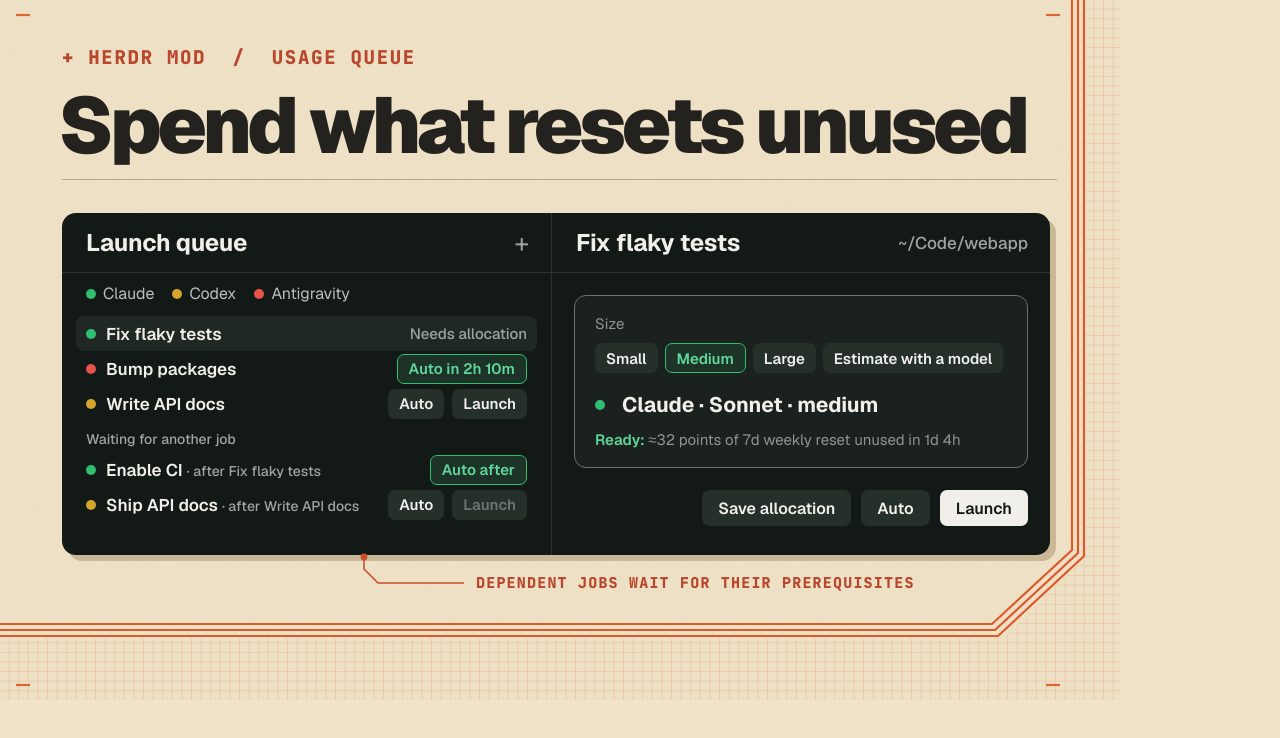
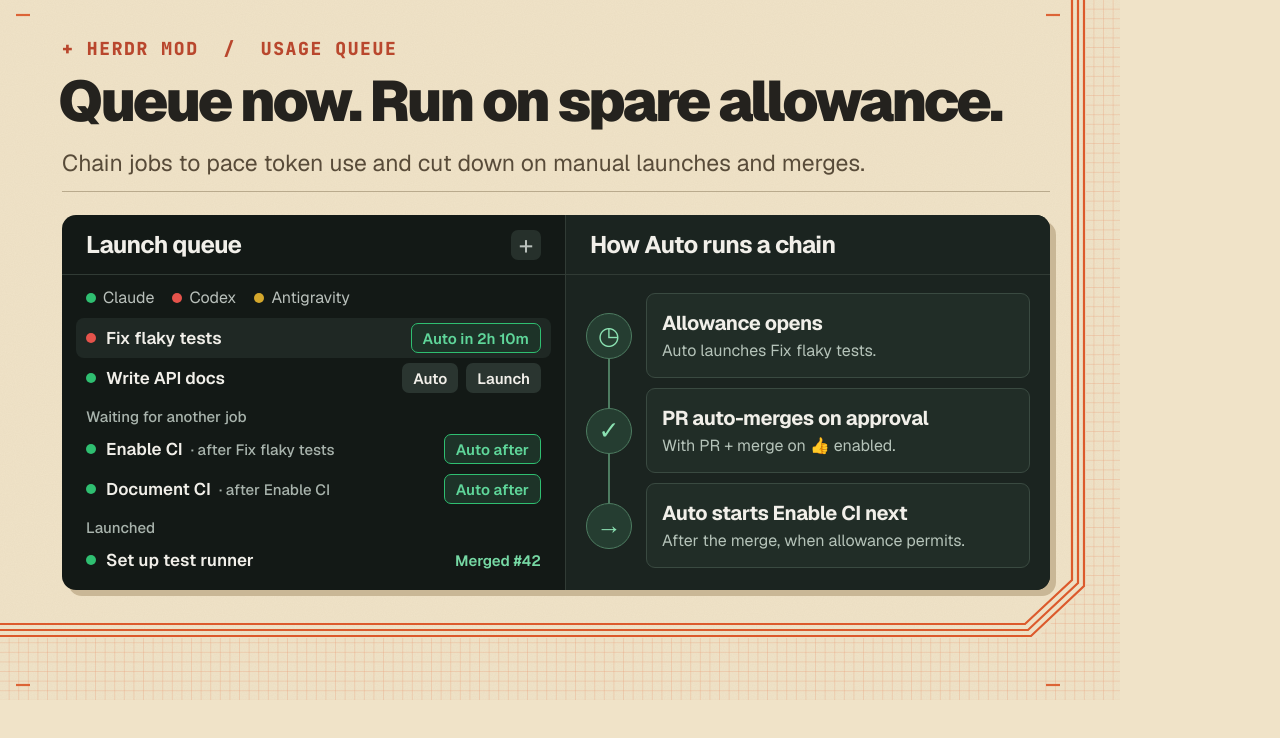
Before and after one commit to EMRahman/herdr-usage-queue, a website: page herdr-app/preview/preview.html in a window 1280 px wide. Drawn offline with nearby package versions, Linux system fonts and the light colour scheme.

Commit message:
Show allowance-paced jobs in the queue splash (#5)
Co-authored-by: Ehsan Rahman <ehsanrahman@Ehsans-Mac-mini.local>

```diff
--- a/herdr-app/preview/preview.html
+++ b/herdr-app/preview/preview.html
@@ -7,6 +7,7 @@
 <html>
 <head>
 <meta charset="utf-8">
+<title>Herdr Usage Queue</title>
 <link rel="preconnect" href="https://fonts.googleapis.com">
 <link href="https://fonts.googleapis.com/css2?family=Geist:wght@400;500;600;700;900&family=JetBrains+Mono:wght@700;800&display=block" rel="stylesheet">
 <style>
@@ -15,54 +16,54 @@
   body { position: relative; background: #f0e3c8; font-family: Geist, sans-serif; color: #f1efe9; }
   svg.paper { position: absolute; inset: 0; }
 
-  .kicker { position: absolute; left: 62px; top: 48px; font: 800 19px/1 "JetBrains Mono", monospace;
+  .kicker { position: absolute; left: 62px; top: 40px; font: 800 18px/1 "JetBrains Mono", monospace;
     letter-spacing: 0.09em; color: #b9472d; white-space: pre; }
-  h1 { position: absolute; left: 58px; top: 86px; font: 900 79px/1 Geist, sans-serif; letter-spacing: -0.052em;
+  h1 { position: absolute; left: 58px; top: 73px; font: 900 57px/1 Geist, sans-serif; letter-spacing: -0.052em;
     color: #24221e; white-space: nowrap; }
-  .rule { position: absolute; left: 62px; top: 179px; width: 995px; height: 1px; background: #b9aa8d; }
+  .intro { position: absolute; left: 62px; top: 148px; font-size: 23px; color: #584b39; }
+  .rule { position: absolute; left: 62px; top: 191px; width: 988px; height: 1px; background: #b9aa8d; }
 
-  .card { position: absolute; left: 62px; top: 213px; width: 988px; height: 342px; background: #131916;
-    border-radius: 14px; box-shadow: 6px 6px 0 #c9b796; display: flex; overflow: hidden; }
-  .pane { display: flex; flex-direction: column; }
-  .left { width: 490px; border-right: 1px solid #2c332f; }
-  .right { flex: 1; }
-  .head { height: 60px; padding: 0 22px 0 24px; display: flex; align-items: center; gap: 10px;
-    border-bottom: 1px solid #2c332f; }
-  .title { font-weight: 700; font-size: 24px; letter-spacing: -0.01em; flex: 1; }
-  .plus { color: #9ca59f; font-size: 26px; font-weight: 400; margin-left: 4px; }
-  .lights { display: flex; gap: 18px; padding: 10px 24px 10px; color: #b9c0bb; font-size: 16px; }
+  .card { position: absolute; left: 62px; top: 215px; width: 988px; height: 375px; background: #131916;
+    border-radius: 14px; box-shadow: 6px 6px 0 #c9b796; display: grid; grid-template-columns: 504px 1fr;
+    overflow: hidden; }
+  .queue { border-right: 1px solid #313b35; }
+  .flow { background: #1b2420; }
+  .head { height: 60px; padding: 0 24px; display: flex; align-items: center; justify-content: space-between;
+    border-bottom: 1px solid #313b35; }
+  .title { font-weight: 700; font-size: 24px; letter-spacing: -0.03em; }
+  .plus { color: #b9c0bb; font-size: 26px; line-height: 30px; width: 30px; text-align: center;
+    border-radius: 7px; background: #26302b; }
+  .lights { display: flex; gap: 18px; padding: 12px 24px 10px; color: #b9c0bb; font-size: 16px; }
   .dot { display: inline-block; width: 10px; height: 10px; border-radius: 10px; margin-right: 7px; }
   .g { background: #2fbf71; } .y { background: #d4a72c; } .r { background: #e5534b; }
-  .rows { padding: 2px 14px; list-style: none; }
-  .group { padding: 7px 24px 2px; color: #9ca59f; font-size: 14px; font-weight: 500; }
-  .row { display: flex; align-items: center; gap: 8px; height: 35px; padding: 0 10px; border-radius: 8px;
+  .rows { padding: 0 14px; list-style: none; }
+  .group { padding: 9px 24px 3px; color: #a8b3ac; font-size: 15px; font-weight: 500; }
+  .row { display: flex; align-items: center; gap: 8px; height: 40px; padding: 0 10px; border-radius: 8px;
     font-size: 17px; font-weight: 600; }
   .row.hl { background: #1f2824; }
   .row .dot { flex: none; margin-right: 2px; }
-  .row .name { flex: 1; min-width: 0; white-space: nowrap; overflow: hidden; text-overflow: ellipsis; }
-  .row .after { color: #9ca59f; font-size: 14px; font-weight: 500; }
-  .marker { color: #9ca59f; font-size: 15px; font-weight: 500; }
-  .btn { flex: none; white-space: nowrap; height: 30px; padding: 0 11px; display: flex; align-items: center; border-radius: 7px; background: #26302b;
+  .row .name { flex: 1; white-space: nowrap; }
+  .row .after { color: #a8b3ac; font-size: 15px; font-weight: 500; margin-left: 4px; }
+  .btn { flex: none; white-space: nowrap; height: 30px; padding: 0 11px; display: flex; align-items: center;
+    border-radius: 7px; background: #2a3530;
     font-size: 15px; font-weight: 600; color: #f1efe9; }
-  .btn.dim { color: #6d7771; }
   .btn.auto { background: #1d3328; color: #5fd69a; border: 1px solid #2fbf71; }
-  .btn.primary { background: #f1efe9; color: #131916; }
+  .merged { color: #76d8a4; font-size: 15px; font-weight: 600; }
 
-  .rhead .route { color: #9ca59f; font-size: 17px; font-weight: 500; }
-  .box { margin: 22px 22px 0; border: 1px solid #66756c; border-radius: 12px; padding: 18px 20px; background: #1a211e; }
-  .rec { font-size: 15px; color: #8d9790; margin-bottom: 10px; }
-  .choice { font-size: 21px; font-weight: 700; display: flex; align-items: center; gap: 10px; }
-  .sizes { display: flex; gap: 7px; margin-bottom: 18px; }
-  .state { font-size: 15px; color: #8d9790; margin-top: 12px; }
-  .state b { color: #5fd69a; font-weight: 600; }
-  .actions { display: flex; gap: 10px; justify-content: flex-end; padding: 22px 22px 0; }
-  .actions .btn { height: 36px; padding: 0 16px; font-size: 16px; }
-
-  .note { position: absolute; font: 800 15px/1 "JetBrains Mono", monospace; letter-spacing: 0.08em; color: #b9472d; white-space: nowrap; }
+  .steps { position: relative; display: grid; gap: 10px; list-style: none; padding: 18px 20px; }
+  .steps::before { content: ""; position: absolute; top: 55px; bottom: 55px; left: 42px;
+    width: 2px; background: #4e7c61; }
+  .step { position: relative; display: grid; grid-template-columns: 46px 1fr; align-items: center; gap: 14px; }
+  .step-icon { display: grid; place-items: center; width: 46px; height: 46px; border: 1px solid #4e7c61;
+    border-radius: 50%; background: #253d31; color: #8be1b2; font: 25px/1 Geist, sans-serif; }
+  .step-copy { min-height: 85px; display: flex; flex-direction: column; justify-content: center; gap: 4px;
+    padding: 12px 15px; border: 1px solid #3a4a41; border-radius: 9px; background: #212d27; }
+  .step-copy h3 { font-size: 20px; letter-spacing: -0.02em; }
+  .step-copy p { font-size: 16px; color: #b5c3b9; }
 </style>
 </head>
 <body>
-<svg class="paper" width="1120" height="700" viewBox="0 0 1120 700">
+<svg class="paper" width="1120" height="700" viewBox="0 0 1120 700" aria-hidden="true">
   <defs>
     <filter id="grain" x="0" y="0" width="100%" height="100%">
       <feTurbulence type="fractalNoise" baseFrequency="0.9" numOctaves="2" seed="7"/>
@@ -72,14 +73,14 @@
       <path d="M9.6 0V9.6M0 9.6H9.6" stroke="#e58a64" stroke-opacity="0.62" stroke-width="0.8" fill="none"/>
     </pattern>
     <!-- Paper outside the rails: below the bottom ones and right of the right ones. -->
-    <clipPath id="outside"><path d="M0 638H1004L1086 556V0H1120V700H0Z"/></clipPath>
+    <clipPath id="outside"><path d="M0 638H1037L1086 586V0H1120V700H0Z"/></clipPath>
   </defs>
   <rect width="1120" height="700" filter="url(#grain)"/>
   <rect width="1120" height="700" fill="url(#grid)" clip-path="url(#outside)"/>
   <g fill="none" stroke="#dc5a2c" stroke-width="2.2">
-    <path d="M1072 0V550L992 624H0"/>
-    <path d="M1078 0V553L995 630H0"/>
-    <path d="M1084 0V556L998 636H0"/>
+    <path d="M1072 0V580L1025 624H0"/>
+    <path d="M1078 0V583L1028 630H0"/>
+    <path d="M1084 0V586L1031 636H0"/>
   </g>
   <g stroke="#dc6436" stroke-width="2.2">
     <path d="M16 15H30"/><path d="M1046 15H1060"/><path d="M16 685H30"/><path d="M1046 685H1060"/>
@@ -87,45 +88,47 @@
 </svg>
 
 <div class="kicker">+ HERDR MOD  /  USAGE QUEUE</div>
-<h1>Spend what resets unused</h1>
+<h1>Queue now. Run on spare allowance.</h1>
+<p class="intro">Chain jobs to pace token use and cut down on manual launches and merges.</p>
 <div class="rule"></div>
 
 <div class="card">
-  <div class="pane left">
-    <div class="head">
-      <div class="title">Launch queue</div>
-      <div class="plus">+</div>
-    </div>
+  <section class="queue" aria-labelledby="queue">
+    <header class="head"><h2 class="title" id="queue">Launch queue</h2><span class="plus" aria-label="Add a job">+</span></header>
     <div class="lights">
-      <span><i class="dot g"></i>Claude</span><span><i class="dot y"></i>Codex</span><span><i class="dot r"></i>Antigravity</span>
+      <span><i class="dot g"></i>Claude</span><span><i class="dot r"></i>Codex</span><span><i class="dot y"></i>Antigravity</span>
     </div>
     <ul class="rows">
-      <li class="row hl"><i class="dot g"></i><span class="name">Fix flaky tests</span><span class="marker">Needs allocation</span></li>
-      <li class="row"><i class="dot r"></i><span class="name">Bump packages</span><span class="btn auto">Auto in 2h 10m</span></li>
-      <li class="row"><i class="dot y"></i><span class="name">Write API docs</span><span class="btn">Auto</span><span class="btn">Launch</span></li>
+      <li class="row hl"><i class="dot r"></i><span class="name">Fix flaky tests</span><span class="btn auto">Auto in 2h 10m</span></li>
+      <li class="row"><i class="dot g"></i><span class="name">Write API docs</span><span class="btn">Auto</span><span class="btn">Launch</span></li>
     </ul>
-    <h2 class="group" id="waiting">Waiting for another job</h2>
+    <h3 class="group" id="waiting">Waiting for another job</h3>
     <ul class="rows" aria-labelledby="waiting">
       <li class="row"><i class="dot g"></i><span class="name">Enable CI <span class="after">· after Fix flaky tests</span></span><span class="btn auto">Auto after</span></li>
-      <li class="row"><i class="dot y"></i><span class="name">Ship API docs <span class="after">· after Write API docs</span></span><span class="btn">Auto</span><span class="btn dim">Launch</span></li>
+      <li class="row"><i class="dot g"></i><span class="name">Document CI <span class="after">· after Enable CI</span></span><span class="btn auto">Auto after</span></li>
     </ul>
-  </div>
-  <div class="pane right">
-    <div class="head rhead"><div class="title">Fix flaky tests</div><div class="route">~/Code/webapp</div></div>
-    <div class="box">
-      <div class="rec">Size</div>
-      <div class="sizes"><span class="btn">Small</span><span class="btn auto">Medium</span><span class="btn">Large</span><span class="btn">Estimate with a model</span></div>
-      <div class="choice"><i class="dot g"></i>Claude · Sonnet · medium</div>
-      <div class="state"><b>Ready:</b> ≈32 points of 7d weekly reset unused in 1d 4h</div>
-    </div>
-    <div class="actions"><span class="btn">Save allocation</span><span class="btn">Auto</span><span class="btn primary">Launch</span></div>
-  </div>
+    <h3 class="group" id="launched">Launched</h3>
+    <ul class="rows" aria-labelledby="launched">
+      <li class="row"><i class="dot g"></i><span class="name">Set up test runner</span><span class="merged">Merged #42</span></li>
+    </ul>
+  </section>
+  <section class="flow" aria-labelledby="flow">
+    <header class="head"><h2 class="title" id="flow">How Auto runs a chain</h2></header>
+    <ol class="steps">
+      <li class="step">
+        <span class="step-icon" aria-hidden="true">◷</span>
+        <div class="step-copy"><h3>Allowance opens</h3><p>Auto launches Fix flaky tests.</p></div>
+      </li>
+      <li class="step">
+        <span class="step-icon" aria-hidden="true">✓</span>
+        <div class="step-copy"><h3>PR auto-merges on approval</h3><p>With PR + merge on 👍 enabled.</p></div>
+      </li>
+      <li class="step">
+        <span class="step-icon" aria-hidden="true">→</span>
+        <div class="step-copy"><h3>Auto starts Enable CI next</h3><p>After the merge, when allowance permits.</p></div>
+      </li>
+    </ol>
+  </section>
 </div>
-
-<svg class="paper" width="1120" height="700" viewBox="0 0 1120 700">
-  <path d="M464 583H378L364 569V557" fill="none" stroke="#c8502c" stroke-width="1.6"/>
-  <circle cx="364" cy="557" r="3.4" fill="#c8502c"/>
-</svg>
-<div class="note" style="left: 476px; top: 576px;">DEPENDENT JOBS WAIT FOR THEIR PREREQUISITES</div>
 </body>
 </html>
```
Also changed, not shown: herdr-app/RECIPE.md (+1 -1 lines), README.md, herdr-app/preview.png.
